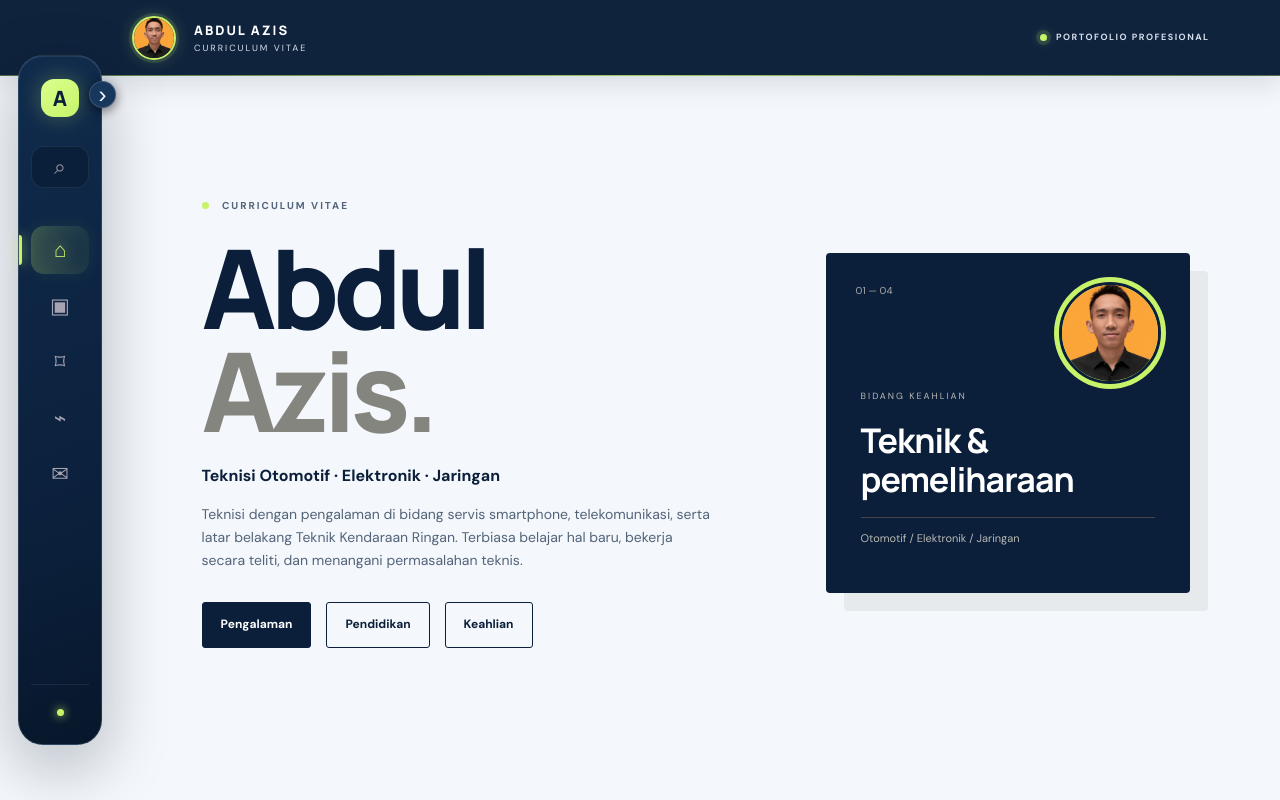
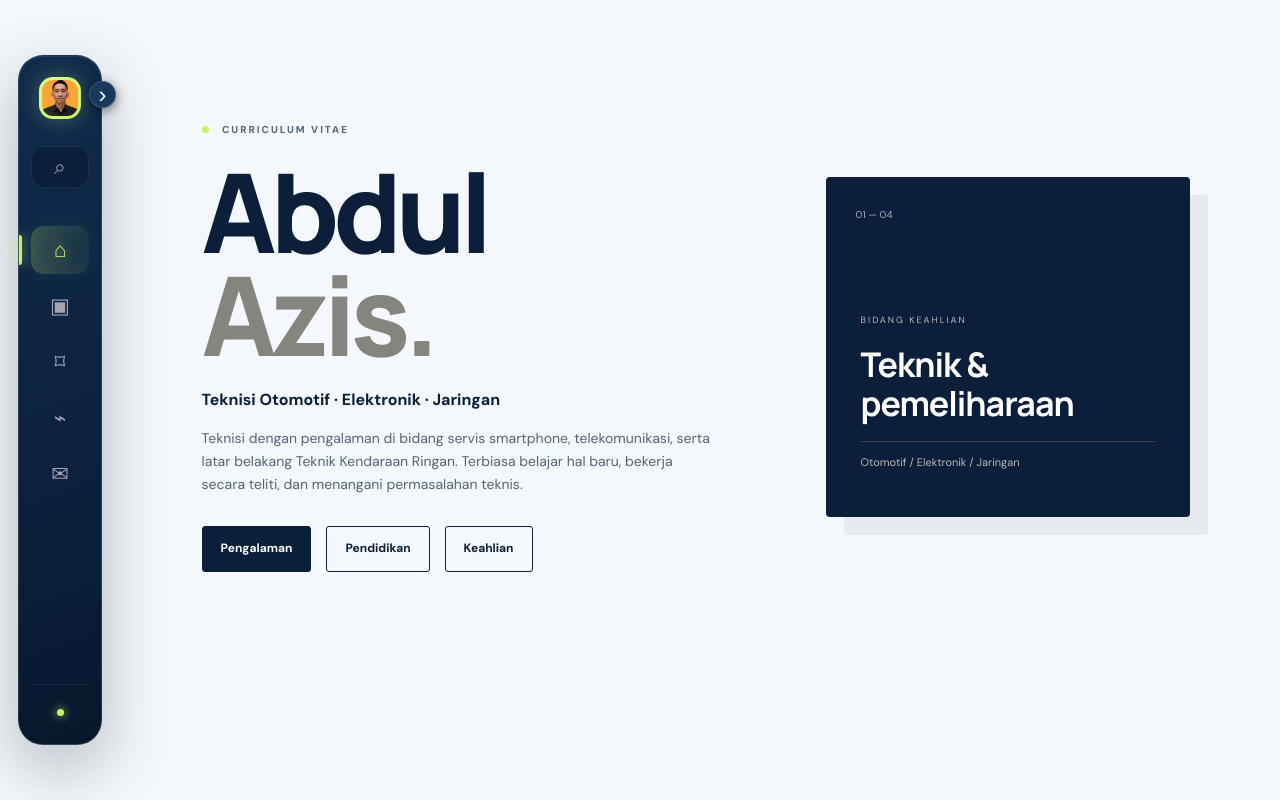
Before and after one commit to mailnews/curricullum-vitae, a plain HTML site: page index.html in a window 1280 px wide. Shown: the top 800 px of the page. Drawn offline with Linux system fonts and the light colour scheme.

Commit message:
Remove top header and move profile photo into sidebar mark

```diff
--- a/index.html
+++ b/index.html
@@ -1045,9 +1045,14 @@
       box-shadow:0 24px 75px rgba(5,20,39,.34),0 0 28px rgba(199,243,106,.12),inset 0 1px 0 rgba(255,255,255,.08);
     }
     .neon-brand-mark {
-      color:var(--navy);
+      width:42px; height:42px; flex:0 0 42px; padding:3px;
+      display:block; overflow:hidden; border-radius:14px;
       background:linear-gradient(145deg,#D9FF8B,#C7F36A);
       box-shadow:0 0 22px rgba(199,243,106,.30);
+    }
+    .neon-brand-mark img {
+      display:block; width:100%; height:100%; object-fit:cover;
+      object-position:center 34%; border-radius:11px;
     }
     .neon-collapse { background:#17375D; color:#F4F7FB; border-color:rgba(255,255,255,.15); }
     .neon-collapse:hover { color:var(--lime); border-color:var(--lime); box-shadow:0 0 15px rgba(199,243,106,.32); }
@@ -1063,17 +1068,15 @@
     .neon-live-dot { background:var(--lime); box-shadow:0 0 10px var(--lime); }
     .neon-version { color:var(--lime); }
     .neon-mobile-scrim { background:rgba(4,15,29,.22); }
-    main, .topbar, footer {
-      transition:margin-left .38s cubic-bezier(.2,.8,.2,1),padding-left .38s cubic-bezier(.2,.8,.2,1),width .38s cubic-bezier(.2,.8,.2,1);
+    main, footer {
+      transition:margin-left .38s cubic-bezier(.2,.8,.2,1),width .38s cubic-bezier(.2,.8,.2,1);
     }
     /* Sidebar acts like an app rail: content is pushed, never covered. */
     @media (min-width:1101px) {
-      body.neon-expanded main { margin-left:254px; }
-      body.neon-expanded .topbar { padding-left:244px; }
+      body.neon-expanded main { margin-left:254px; width:calc(100% - 278px); }
     }
     @media (min-width:801px) and (max-width:1100px) {
-      body.neon-expanded main { margin-left:230px; }
-      body.neon-expanded .topbar { padding-left:230px; }
+      body.neon-expanded main { margin-left:230px; width:calc(100% - 246px); }
     }
     @media (max-width:800px) {
       body.neon-expanded { overflow-x:hidden; }
@@ -1082,24 +1085,15 @@
         width:calc(100% - min(220px,70vw));
         padding-bottom:25px;
       }
-      body.neon-expanded .topbar {
-        margin-left:min(220px,70vw);
-        width:calc(100% - min(220px,70vw));
-        padding-left:14px;
-      }
-      body.neon-expanded footer {
-        margin-left:min(220px,70vw);
-        width:calc(100% - min(220px,70vw));
-      }
       .neon-sidebar { background:linear-gradient(160deg,#102B4D,#0B1F3A 75%,#07172B); }
     }
-    /* Apply the new palette consistently to buttons, cards and section details. */
+/* Apply the new palette consistently to buttons, cards and section details. */
     .button-dark { background:var(--navy); border-color:var(--navy); color:#fff; }
     .button-dark span { color:var(--lime); }
     .button-accent { background:var(--lime); border-color:var(--lime); color:var(--navy); }
     .button-outline { border-color:var(--navy); color:var(--navy); }
     .dot { background:var(--lime); }
-    .profile-photo-wrap { background:var(--lime); }
+    .profile-photo-wrap { display:none; }
     .hero-card { background:var(--navy); }
     .nav-contact { border-color:var(--lime); }
     @media (prefers-reduced-motion:reduce) {
@@ -1109,20 +1103,9 @@
   </style>
 </head>
 <body>
-  <header class="topbar">
-    <a class="brand-logo-wrap" onclick="switchTab('beranda')" aria-label="Kembali ke beranda">
-      <img class="brand-logo" src="foto-abdul-azis.jpg" alt="Foto Abdul Azis">
-    </a>
-    <div class="topbar-title">
-      <strong>ABDUL AZIS</strong>
-      <span>CURRICULUM VITAE</span>
-    </div>
-    <span class="topbar-status"><i></i> PORTOFOLIO PROFESIONAL</span>
-  </header>
-
-  <aside class="neon-sidebar" id="neonSidebar" aria-label="Navigasi CV">
+<aside class="neon-sidebar" id="neonSidebar" aria-label="Navigasi CV">
     <div class="neon-sidebar-top">
-      <div class="neon-brand"><span class="neon-brand-mark">A</span><span class="neon-brand-name">ABDUL AZIS<small>PORTFOLIO</small></span></div>
+      <div class="neon-brand"><span class="neon-brand-mark"><img src="foto-abdul-azis.jpg" alt="Foto Abdul Azis"></span><span class="neon-brand-name">ABDUL AZIS<small>PORTFOLIO</small></span></div>
       <button class="neon-collapse" type="button" onclick="toggleNeonSidebar()" aria-label="Perluas atau ciutkan sidebar" aria-expanded="false"><span>›</span></button>
     </div>
     <div class="neon-search"><span>⌕</span><span class="neon-search-label">Navigasi CV</span></div>
@@ -1136,9 +1119,7 @@
     </nav>
     <div class="neon-sidebar-bottom"><span class="neon-live-dot"></span><span class="neon-bottom-label">CV ONLINE</span><span class="neon-version">V2.0</span></div>
   </aside>
-  <button class="neon-mobile-scrim" id="neonScrim" aria-label="Tutup menu" onclick="toggleNeonSidebar(false)"></button>
-
-  <main>
+<main>
     <!-- Halaman 1: Beranda & Profil -->
     <div id="beranda" class="page-tab active">
       <section class="hero section">
@@ -1156,9 +1137,6 @@
         </div>
 
         <aside class="hero-card">
-          <div class="profile-photo-wrap">
-            <img class="profile-photo" src="foto-abdul-azis.jpg" alt="Foto profil Abdul Azis">
-          </div>
           <p class="card-label">BIDANG KEAHLIAN</p>
           <h2>Teknik &<br>pemeliharaan</h2>
           <div class="card-line"></div>
@@ -1336,10 +1314,7 @@
   </main>
 
   <footer>
-    <a class="brand-logo-wrap" onclick="switchTab('beranda')">
-      <img class="brand-logo" src="foto-abdul-azis.jpg" alt="Logo Abdul Azis">
-    </a>
-    <p>© <span id="year"></span> Abdul Azis. Curriculum vitae.</p>
+<p>© <span id="year"></span> Abdul Azis. Curriculum vitae.</p>
     <a onclick="switchTab('beranda')" style="cursor: pointer;">Kembali ke awal ↑</a>
   </footer>
 
```
